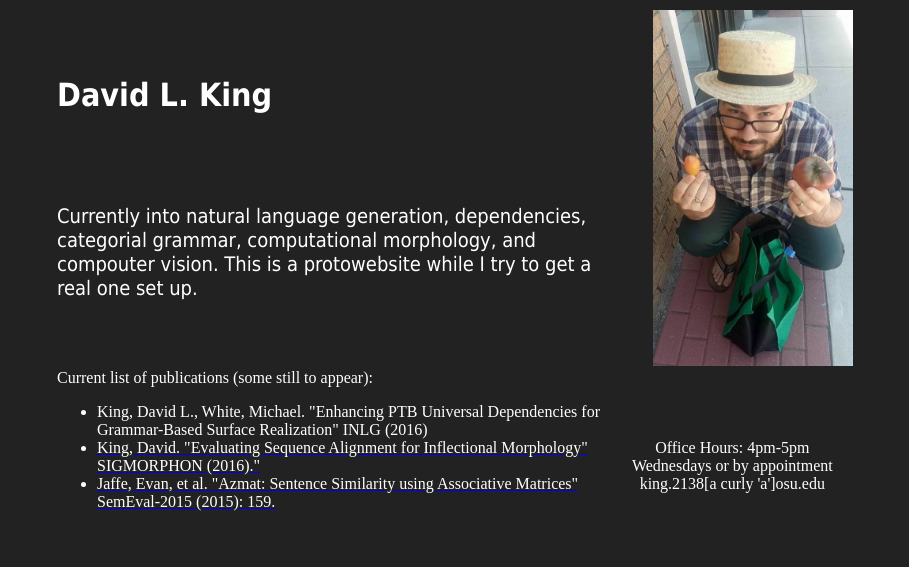
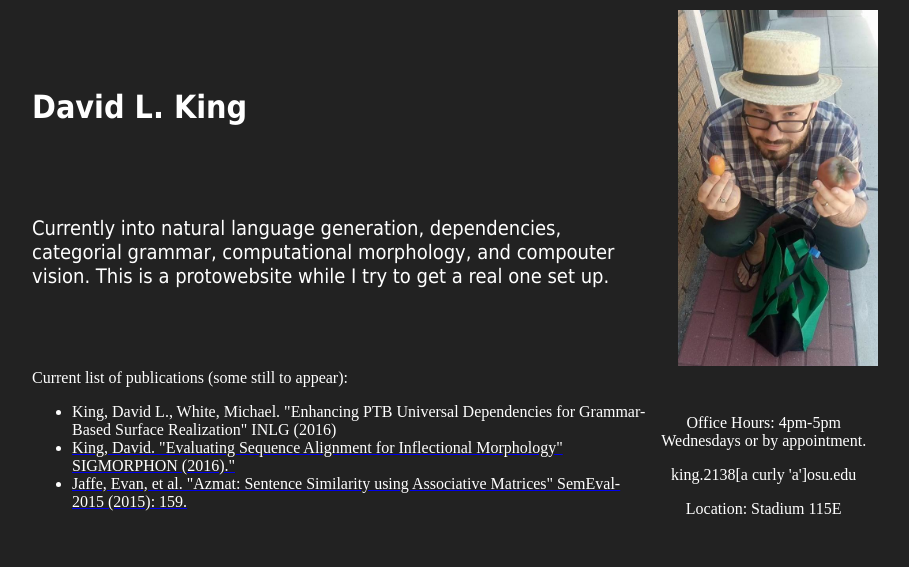
Before and after one commit to DavidLKing/DavidLKing.github.io, a plain HTML site: page index.html in a window 1280 px wide. Shown: the whole page, without its empty margins (185-1094 px from the left). Drawn offline with Linux system fonts and the light colour scheme.

Commit message:
added office location and some new spacing

```diff
--- a/index.html
+++ b/index.html
@@ -2,11 +2,11 @@
 	<head>
 		<title></title>
 	</head>
-	<body class="hasGoogleVoiceExt hasGoogleVoiceExt" style="background-color: rgb(34, 34, 34); cursor: auto;">
-		<table align="center" border="0" cellpadding="1" cellspacing="1" style="color: rgb(255, 255, 255); width: 800px;">
+	<body class="hasGoogleVoiceExt hasGoogleVoiceExt hasGoogleVoiceExt" style="cursor: auto; background-color: rgb(34, 34, 34);">
+		<table align="center" border="0" cellpadding="1" cellspacing="1" style="color:rgb(255, 255, 255);width:850px;">
 			<tbody>
 				<tr>
-					<td>
+					<td style="width: 610px;">
 						<h1>
 							<span style="font-family:tahoma,geneva,sans-serif;">David L. King</span></h1>
 						<p>
@@ -16,11 +16,11 @@
 						<p>
 							<span style="font-size:20px;"><span style="font-family:tahoma,geneva,sans-serif;">Currently into natural language generation, dependencies, categorial grammar, computational morphology, and compouter vision. This is a protowebsite while I try to get a real one set up.&nbsp;</span></span></p>
 					</td>
-					<td>
-						<img alt="" src="https://davidlking.github.io/images/website.jpg" style="width: 200px; height: 356px; float: right;" /></td>
+					<td style="width: 227px;">
+						<img alt="" src="https://davidlking.github.io/images/website.jpg" style="width: 200px; height: 356px;" align="right"/></td>
 				</tr>
 				<tr>
-					<td>
+					<td style="width: 610px;">
 						<p>
 							Current list of publications (some still to appear):</p>
 						<ul>
@@ -42,9 +42,13 @@
 							</li>
 						</ul>
 					</td>
-					<td style="text-align: center;">
+					<td style="text-align: center; width: 227px;">
 						<p>
-						Office Hours: 4pm-5pm Wednesdays&nbsp;<span style="text-align: right;">or by appointment<br>king.2138[a curly 'a']osu.edu</span></p>
+							Office Hours: 4pm-5pm Wednesdays&nbsp;<span style="text-align: right;">or by appointment.</span></p>
+						<p>
+							<span style="text-align: right;">king.2138[a curly &#39;a&#39;]osu.edu</span></p>
+						<p>
+							Location: Stadium 115E</p>
 					</td>
 				</tr>
 			</tbody>
```
